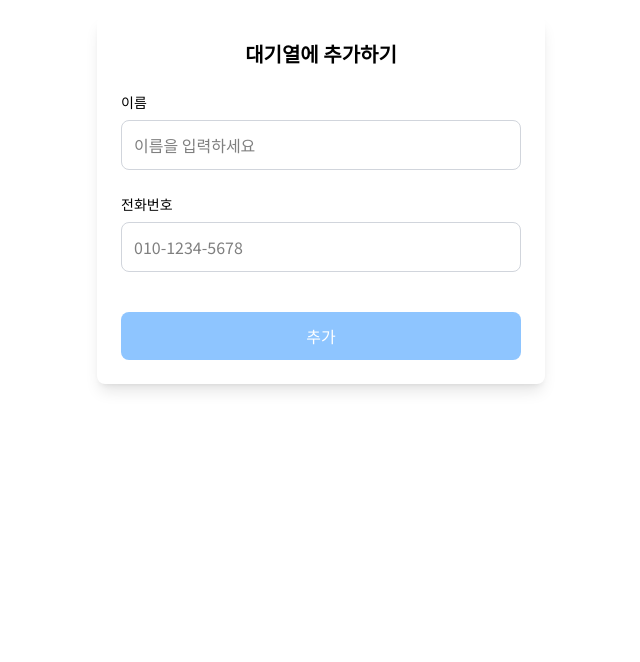
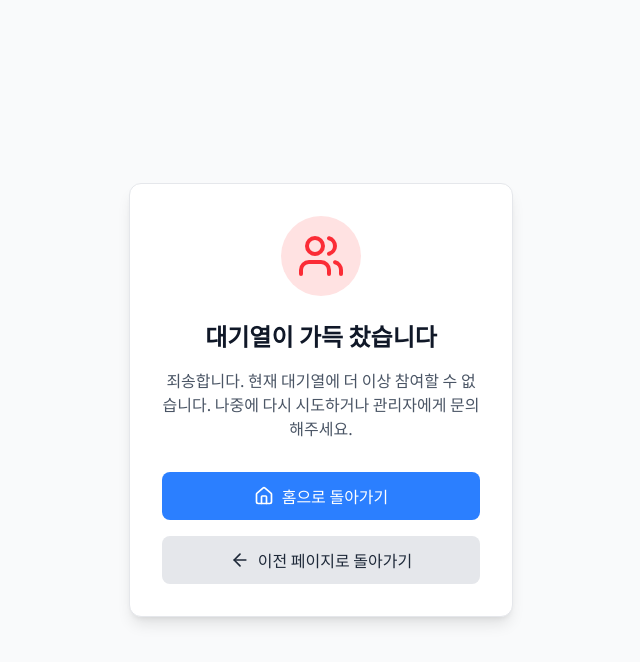
Before and after one commit to smart-lineup/frontend, a React (Vite) app: page /attendee/full in a window 1280 px wide. Shown: the top 662 px of the page, without its empty margins (319-959 px from the left). Built offline with nearby package versions, Linux system fonts and the light colour scheme; no server answers.

Commit message:
Add Attendee response feature after insert information

```diff
--- a/src/App.tsx
+++ b/src/App.tsx
@@ -17,6 +17,9 @@ import PaymentSuccessPage from './pages/payment/PaymentSuccess';
 import PricingPage from './pages/payment/Pricing';
 import SettingsPage from './pages/settings/SettingsPage';
 import FeedbackPage from './pages/feedback/feedback';
+import AttendeeFullPage from './pages/attendee/AttendeeFullPage';
+import AttendeeView from './pages/attendee/AttendeeView';
+import AttendeeViewWithoutPosition from './pages/attendee/AttendeeViewWithoutPosition';
 
 function App() {
     return (
@@ -39,6 +42,8 @@ function App() {
                         <Route path='/payment/pay/success' element={<PaymentSuccessPage />} />
                         <Route path='/settings' element={<SettingsPage/>}/>
                         <Route path="/feedback" element={<FeedbackPage />} />
+                        <Route path="/attendee/full" element={<AttendeeFullPage />} />
+                        <Route path="/attendee/view/:uuid" element={<AttendeeView />} />
                     </Routes>
                 </DarkModeProvider>
             </BrowserRouter>
--- /dev/null
+++ b/src/pages/attendee/AttendeeFullPage.tsx
@@ -0,0 +1,52 @@
+"use client"
+
+import type React from "react"
+
+import { Link } from "react-router-dom"
+import { useDarkMode } from "../../components/DarkModeContext"
+import { Users, Home, ArrowLeft } from "lucide-react"
+
+const AttendeeFullPage: React.FC = () => {
+    const { darkMode } = useDarkMode()
+
+    return (
+        <div className={darkMode ? "dark" : ""}>
+            <div className="min-h-screen bg-gray-50 dark:bg-gray-900 text-gray-900 dark:text-gray-100 transition-colors duration-200 flex items-center justify-center">
+                <div className="max-w-md w-full mx-auto p-8">
+                    <div className="bg-white dark:bg-gray-800 rounded-xl shadow-lg p-8 text-center border border-gray-200 dark:border-gray-700">
+                        <div className="flex justify-center mb-6">
+                            <div className="rounded-full bg-red-100 dark:bg-red-900/30 p-4">
+                                <Users className="h-12 w-12 text-red-500" />
+                            </div>
+                        </div>
+
+                        <h1 className="text-2xl font-bold mb-4">대기열이 가득 찼습니다</h1>
+                        <p className="text-gray-600 dark:text-gray-400 mb-8">
+                            죄송합니다. 현재 대기열에 더 이상 참여할 수 없습니다. 나중에 다시 시도하거나 관리자에게 문의해주세요.
+                        </p>
+
+                        <div className="space-y-4">
+                            <Link
+                                to="/"
+                                className="block w-full py-3 px-4 bg-blue-500 hover:bg-blue-600 text-white rounded-lg font-medium transition-colors duration-200 flex items-center justify-center"
+                            >
+                                <Home className="mr-2 h-5 w-5" />
+                                홈으로 돌아가기
+                            </Link>
+
+                            <button
+                                onClick={() => window.history.back()}
+                                className="block w-full py-3 px-4 bg-gray-200 hover:bg-gray-300 dark:bg-gray-700 dark:hover:bg-gray-600 text-gray-800 dark:text-gray-200 rounded-lg font-medium transition-colors duration-200 flex items-center justify-center"
+                            >
+                                <ArrowLeft className="mr-2 h-5 w-5" />
+                                이전 페이지로 돌아가기
+                            </button>
+                        </div>
+                    </div>
+                </div>
+            </div>
+        </div>
+    )
+}
+
+export default AttendeeFullPage
--- a/src/pages/attendee/AttendeeInputPage.tsx
+++ b/src/pages/attendee/AttendeeInputPage.tsx
@@ -1,100 +1,143 @@
-import React, { useState } from 'react';
-import { useForm } from 'react-hook-form';
-import { useParams } from "react-router-dom";
-import axios from 'axios';
-import config from '../../config';
+"use client"
 
-export interface AttendeeFormData {
-    name: string;
-    phone: string;
-    uuid: string;
-}
+import type React from "react"
+
+import { useState, useEffect } from "react"
+import { useParams, useNavigate } from "react-router-dom"
+import { useForm } from "react-hook-form"
+import axios from "axios"
+import config from "../../config"
+import { Users, ArrowRight } from "lucide-react"
 
 const AttendeeInputPage: React.FC = () => {
-    const [isSubmitting, setIsSubmitting] = useState(false);
-    const { uuid } = useParams();
+    const { uuid } = useParams<{ uuid: string }>()
+    const navigate = useNavigate()
+    const [loading, setLoading] = useState(true)
+    const [submitting, setSubmitting] = useState(false)
+    const [error, setError] = useState<string | null>(null)
 
     const {
         register,
         handleSubmit,
-        formState: { errors, isValid, isDirty },
+        formState: { errors },
+        watch,
         reset,
-        watch
-    } = useForm<AttendeeFormData>({
+    } = useForm({
         defaultValues: {
-            name: '',
-            phone: '',
-            uuid: uuid || ''
+            name: "",
+            phone: "",
         },
-        mode: 'onChange'
-    });
+    })
 
-    const handleFormSubmit = async (data: AttendeeFormData) => {
-        setIsSubmitting(true);
+    const phone = watch("phone")
+
+    const formatPhoneNumber = (value: string) => {
+        // 숫자만 추출
+        const numbers = value.replace(/\D/g, "")
+
+        // 숫자를 형식에 맞게 변환
+        if (numbers.length <= 3) {
+            return numbers
+        } else if (numbers.length <= 7) {
+            return `${numbers.slice(0, 3)}-${numbers.slice(3)}`
+        } else {
+            return `${numbers.slice(0, 3)}-${numbers.slice(3, 7)}-${numbers.slice(7, 11)}`
+        }
+    }
+
+    useEffect(() => {
+        const fetchLineInfo = async () => {
+            if (!uuid) return
+
+            setLoading(true)
             try {
-            axios.post(config.backend + "/attendee/add", {
+                const canJoinResponse = await axios.get(`${config.backend}/attendee/${uuid}/can-join`)
+                if (!canJoinResponse.data.canJoin) {
+                    navigate("/attendee/full")
+                    return
+                }
+            } catch (e) {
+                console.error("Error checking if attendee can join:", e)
+            } finally {
+                setLoading(false)
+            }
+        }
+
+        fetchLineInfo()
+    }, [])
+
+    const onSubmit = async (data: { name: string; phone: string }) => {
+        try {
+            setSubmitting(true)
+            setError(null)
+
+            await axios.post(`${config.backend}/attendee/add`, {
+                uuid,
                 name: data.name,
                 phone: data.phone,
-                uuid: data.uuid
-            }, {
-                withCredentials: true
             })
-                .then((response) => {
-                    console.log("Attendee added:", response.data);
-                    return response.data;
-                })
-                .catch((e) => {
-                    console.error("Error adding attendee:", e);
-                    throw e;
-                })
-                .finally(() => {
-                    reset();
-                });
+
+            // 성공적으로 추가되면 대기 상태 페이지로 리다이렉션
+            navigate(`/attendee/view/${uuid}?phone=${encodeURIComponent(data.phone)}`)
+        } catch (error: any) {
+            console.error("Error adding attendee:", error)
+
+            // 대기열이 가득 찼을 경우 full 페이지로 리다이렉션
+            if (
+                error.response &&
+                error.response.status === 400 &&
+                (error.response.data.message === "Queue is full" || error.response.data.message === "Cannot join queue")
+            ) {
+                navigate("/attendee/full")
+                return
+            }
+
+            setError(error.response?.data?.message || "대기열에 추가하는데 실패했습니다.")
         } finally {
-            setIsSubmitting(false);
+            setSubmitting(false)
         }
-    };
+    }
 
-    // For real-time phone number formatting
-    const phone = watch('phone');
-
-    // Format phone as user types
-    const formatPhoneNumber = (value: string) => {
-        const cleaned = value.replace(/\D/g, '');
-
-        if (cleaned.length <= 3) {
-            return cleaned;
-        } else if (cleaned.length <= 7) {
-            return `${cleaned.slice(0, 3)}-${cleaned.slice(3)}`;
-        } else {
-            return `${cleaned.slice(0, 3)}-${cleaned.slice(3, 7)}-${cleaned.slice(7, 11)}`;
+    if (loading) {
+        return (
+            <div className="min-h-screen bg-gray-50 dark:bg-gray-900 flex items-center justify-center">
+                <div className="animate-spin rounded-full h-12 w-12 border-b-2 border-blue-500"></div>
+            </div>
+        )
     }
-    };
 
     return (
-        <div className="bg-white dark:bg-gray-800 rounded-lg shadow-lg p-6 m-4 sm:mx-auto sm:max-w-md">
-            <h2 className="text-xl font-semibold mb-6 dark:text-white text-center">대기열에 추가하기</h2>
+        <div className="min-h-screen bg-gray-50 dark:bg-gray-900 text-gray-900 dark:text-gray-100 transition-colors duration-200">
+            <div className="container mx-auto px-4 py-12">
+                <div className="max-w-md mx-auto">
+                    <div className="bg-white dark:bg-gray-800 rounded-xl shadow-lg p-6 border border-gray-200 dark:border-gray-700">
+                        <div className="text-center mb-6">
+                            <div className="inline-flex items-center justify-center w-16 h-16 bg-blue-100 dark:bg-blue-900/30 rounded-full mb-4">
+                                <Users className="h-8 w-8 text-blue-600 dark:text-blue-400" />
+                            </div>
+                            <p className="text-gray-600 dark:text-gray-400 mt-2">대기열에 참여하려면 아래 정보를 입력해주세요.</p>
+                        </div>
 
-            <form onSubmit={handleSubmit(handleFormSubmit)} className="space-y-6">
+                        {error && (
+                            <div className="mb-6 p-3 bg-red-100 text-red-800 dark:bg-red-900/30 dark:text-red-300 rounded-lg text-sm">
+                                {error}
+                            </div>
+                        )}
+
+                        <form onSubmit={handleSubmit(onSubmit)}>
+                            <div className="space-y-4">
                                 <div>
-                    <label htmlFor="name" className="block text-sm font-medium mb-2 dark:text-gray-300">
+                                    <label htmlFor="name" className="block text-sm font-medium mb-1 text-gray-700 dark:text-gray-300">
                                         이름
                                     </label>
                                     <input
+                                        type="text"
                                         id="name"
-                        type="text"
-                        autoComplete="name"
-                        className={`w-full p-3 border rounded-lg dark:bg-gray-700 dark:border-gray-600 dark:text-white focus:ring-2 focus:ring-blue-500 focus:border-blue-500 transition-all ${errors.name ? 'border-red-500' : 'border-gray-300'
-                            }`}
+                                        className={`w-full p-2 border rounded-md bg-white dark:bg-gray-700 text-gray-900 dark:text-white ${errors.name ? "border-red-500" : "border-gray-300 dark:border-gray-600"}`}
                                         placeholder="이름을 입력하세요"
-                        {...register("name", {
-                            required: "이름을 입력해주세요",
-                            minLength: { value: 1, message: "이름은 최소 1자 이상이어야 합니다" }
-                        })}
+                                        {...register("name", { required: "이름을 입력해주세요" })}
                                     />
-                    {errors.name && (
-                        <p className="mt-2 text-sm text-red-500">{errors.name.message}</p>
-                    )}
+                                    {errors.name && <p className="mt-2 text-sm text-red-500">{errors.name.message}</p>}
                                 </div>
 
                                 <div>
@@ -107,72 +150,72 @@ const AttendeeInputPage: React.FC = () => {
                                             type="tel"
                                             inputMode="numeric"
                                             autoComplete="tel"
-                            className={`w-full p-3 border rounded-lg dark:bg-gray-700 dark:border-gray-600 dark:text-white focus:ring-2 focus:ring-blue-500 focus:border-blue-500 transition-all ${errors.phone ? 'border-red-500' : 'border-gray-300'
-                                }`}
+                                            className={`w-full p-3 border rounded-lg dark:bg-gray-700 dark:border-gray-600 dark:text-white focus:ring-2 focus:ring-blue-500 focus:border-blue-500 transition-all ${errors.phone ? "border-red-500" : "border-gray-300"}`}
                                             placeholder="010-1234-5678"
                                             {...register("phone", {
                                                 required: "전화번호를 입력해주세요",
                                                 pattern: {
                                                     value: /^\d{3}-\d{3,4}-\d{4}$/,
-                                    message: "올바른 전화번호 형식이 아닙니다 (예: 010-1234-5678)"
-                                }
+                                                    message: "올바른 전화번호 형식이 아닙니다 (예: 010-1234-5678)",
+                                                },
                                             })}
                                             onChange={(e) => {
-                                const formatted = formatPhoneNumber(e.target.value);
-                                e.target.value = formatted;
+                                                const formatted = formatPhoneNumber(e.target.value)
+                                                e.target.value = formatted
 
                                                 register("phone").onChange({
                                                     target: {
                                                         name: "phone",
-                                        value: formatted
-                                    }
-                                });
+                                                        value: formatted,
+                                                    },
+                                                })
                                             }}
-
                                         />
                                         {phone && phone.length > 0 && (
                                             <button
                                                 type="button"
                                                 className="absolute right-3 top-1/2 transform -translate-y-1/2 text-gray-400 hover:text-gray-600"
-                                onClick={() => reset({ ...watch(), phone: '' })}
+                                                onClick={() => reset({ ...watch(), phone: "" })}
                                             >
-                                <svg xmlns="http://www.w3.org/2000/svg" className="h-5 w-5" viewBox="0 0 20 20" fill="currentColor">
-                                    <path fillRule="evenodd" d="M10 18a8 8 0 100-16 8 8 0 000 16zM8.707 7.293a1 1 0 00-1.414 1.414L8.586 10l-1.293 1.293a1 1 0 101.414 1.414L10 11.414l1.293 1.293a1 1 0 001.414-1.414L11.414 10l1.293-1.293a1 1 0 00-1.414-1.414L10 8.586 8.707 7.293z" clipRule="evenodd" />
+                                                <svg
+                                                    xmlns="http://www.w3.org/2000/svg"
+                                                    className="h-5 w-5"
+                                                    viewBox="0 0 20 20"
+                                                    fill="currentColor"
+                                                >
+                                                    <path
+                                                        fillRule="evenodd"
+                                                        d="M10 18a8 8 0 100-16 8 8 0 000 16zM8.707 7.293a1 1 0 00-1.414 1.414L8.586 10l-1.293 1.293a1 1 0 101.414 1.414L10 11.414l1.293 1.293a1 1 0 001.414-1.414L11.414 10l1.293-1.293a1 1 0 00-1.414-1.414L10 8.586 8.707 7.293z"
+                                                        clipRule="evenodd"
+                                                    />
                                                 </svg>
                                             </button>
                                         )}
                                     </div>
-                    {errors.phone && (
-                        <p className="mt-2 text-sm text-red-500">{errors.phone.message}</p>
-                    )}
+                                    {errors.phone && <p className="mt-2 text-sm text-red-500">{errors.phone.message}</p>}
                                 </div>
 
-                <div className="flex justify-center pt-4">
                                 <button
                                     type="submit"
-                        disabled={!isValid}
-                        className={`w-full px-4 py-3 rounded-lg transition-colors focus:outline-none focus:ring-2 focus:ring-blue-500 ${
-                            !isValid || isSubmitting
-                                ? 'bg-blue-300 text-white cursor-not-allowed'
-                                : 'bg-blue-500 hover:bg-blue-600 text-white'
-                        }`}
+                                    disabled={submitting}
+                                    className="w-full py-3 px-4 bg-blue-600 hover:bg-blue-700 text-white rounded-lg font-medium transition-colors duration-200 flex items-center justify-center"
                                 >
-                        {isSubmitting ? (
-                            <span className="flex items-center justify-center">
-                                <svg className="animate-spin -ml-1 mr-3 h-5 w-5 text-white" xmlns="http://www.w3.org/2000/svg" fill="none" viewBox="0 0 24 24">
-                                    <circle className="opacity-25" cx="12" cy="12" r="10" stroke="currentColor" strokeWidth="4"></circle>
-                                    <path className="opacity-75" fill="currentColor" d="M4 12a8 8 0 018-8V0C5.373 0 0 5.373 0 12h4zm2 5.291A7.962 7.962 0 014 12H0c0 3.042 1.135 5.824 3 7.938l3-2.647z"></path>
-                                </svg>
-                                처리중...
-                            </span>
+                                    {submitting ? (
+                                        <div className="animate-spin rounded-full h-5 w-5 border-b-2 border-white"></div>
                                     ) : (
-                            '추가'
+                                        <>
+                                            대기열에 참여하기
+                                            <ArrowRight className="ml-2 h-5 w-5" />
+                                        </>
                                     )}
                                 </button>
                             </div>
                         </form>
                     </div>
-    );
-};
+                </div>
+            </div>
+        </div>
+    )
+}
 
-export default AttendeeInputPage;
+export default AttendeeInputPage
--- /dev/null
+++ b/src/pages/attendee/AttendeeViewWithoutPosition.tsx
@@ -0,0 +1,16 @@
+import { CheckCircle } from "lucide-react"
+
+const AttendeeViewWithoutPosition: React.FC = () => {
+    return (
+        <div className="rounded-lg bg-green-100 p-6 text-green-800 dark:bg-green-900 dark:text-green-200">
+            <div className="flex justify-center mb-4">
+                <CheckCircle className="h-12 w-12 text-green-500" />
+            </div>
+            <p className="text-xl font-bold">신청이 완료되었습니다!</p>
+            <p className="mt-2">대기열에 성공적으로 등록되었습니다.</p>
+            <p className="mt-4 text-sm">입장 순서가 되면 안내해 드리겠습니다.</p>
+        </div>
+    )
+}
+
+export default AttendeeViewWithoutPosition
--- a/src/pages/line/LineHeader.tsx
+++ b/src/pages/line/LineHeader.tsx
@@ -86,10 +86,9 @@ const LineHeader: React.FC<LineHeaderProps> = ({
                 <button
                     onClick={onExcelDownload}
                     className={`flex items-center rounded-lg px-3 py-2 text-sm font-medium ${role === "FREE"
-                            ? "cursor-not-allowed bg-gray-200 text-gray-500 dark:bg-gray-800 dark:text-gray-500"
+                            ? "bg-gray-200 text-gray-700 hover:bg-gray-300 dark:bg-gray-700 dark:text-gray-200 dark:hover:bg-gray-600"
                             : "bg-gray-200 text-gray-700 hover:bg-gray-300 dark:bg-gray-700 dark:text-gray-200 dark:hover:bg-gray-600"
                         }`}
-                    disabled={role === "FREE"}
                 >
                     <Download size={16} className="mr-1" />
                     엑셀 다운로드
@@ -98,10 +97,9 @@ const LineHeader: React.FC<LineHeaderProps> = ({
                 <button
                     onClick={onExcelUpload}
                     className={`flex items-center rounded-lg px-3 py-2 text-sm font-medium ${role === "FREE"
-                            ? "cursor-not-allowed bg-gray-200 text-gray-500 dark:bg-gray-800 dark:text-gray-500"
+                            ? "bg-gray-200 text-gray-700 hover:bg-gray-300 dark:bg-gray-700 dark:text-gray-200 dark:hover:bg-gray-600"
                             : "bg-gray-200 text-gray-700 hover:bg-gray-300 dark:bg-gray-700 dark:text-gray-200 dark:hover:bg-gray-600"
                         }`}
-                    disabled={role === "FREE"}
                 >
                     <Upload size={16} className="mr-1" />
                     엑셀 업로드
--- a/src/pages/line/LinePage.tsx
+++ b/src/pages/line/LinePage.tsx
@@ -39,7 +39,7 @@ const LinePage: React.FC = () => {
   const [showExcelUpload, setShowExcelUpload] = useState(false)
   const [excelData, setExcelData] = useState<any[]>([])
   const [isUploading, setIsUploading] = useState(false)
-  const fileInputRef = useRef<HTMLInputElement>(null)
+  const fileInputRef = useRef<HTMLInputElement | null>(null)
   const [editingAttendee, setEditingAttendee] = useState<{ queueId: number; attendee: Attendee } | null>(null)
   const [limitModal, setLimitModal] = useState({
     isOpen: false,
--- a/src/pages/line/LineSettingsModal.tsx
+++ b/src/pages/line/LineSettingsModal.tsx
@@ -32,7 +32,6 @@ const LineSettingsModal: React.FC<LineSettingsModalProps> = ({
 }) => {
     if (!isOpen) return null
 
-    // updateQueuePositionVisibility 함수를 수정하여 서버에 요청 후 성공 시 콜백을 호출하도록 변경
     const updateQueuePositionVisibility = async (newValue: boolean) => {
         if (!selectedLineId) return
 
@@ -43,18 +42,17 @@ const LineSettingsModal: React.FC<LineSettingsModalProps> = ({
                 { withCredentials: true },
             )
             console.log("Queue position visibility updated successfully")
-            // 성공적으로 업데이트되면 상태 변경
+
             onToggleShowQueuePositionToAttendee()
         } catch (error) {
             console.error("Failed to update queue position visibility:", error)
         }
     }
 
-    // handleToggleQueuePosition 함수를 수정하여 상태 변경 전에 서버 요청을 보내도록 변경
+
     const handleToggleQueuePosition = () => {
         const newValue = !showQueuePositionToAttendee
         updateQueuePositionVisibility(newValue)
-        // onToggleShowQueuePositionToAttendee() 호출은 updateQueuePositionVisibility 내부로 이동
     }
 
     return (
--- a/src/pages/login/LoginPage.tsx
+++ b/src/pages/login/LoginPage.tsx
@@ -13,6 +13,7 @@ interface LoginInput {
 
 const LoginPage: React.FC = () => {
     const navigate = useNavigate();
+    const { fetchUser } = useAuth();
     const moveSignup = () => {
         navigate("/signup");
     };
@@ -35,11 +36,12 @@ const LoginPage: React.FC = () => {
     }
 
     const login: SubmitHandler<LoginInput> = async (data) => {
-        const { fetchUser } = useAuth();
         try {
-            const response = await axios.post(`${config.backend}/auth/login`, {
+            await axios.post(`${config.backend}/auth/login`, {
                 email: data.email,
                 password: data.password
+            }, {
+                withCredentials: true
             });
             await fetchUser();
             navigate('/');
```
Also changed, not shown: src/pages/attendee/AttendeeView.tsx (+44 -58 lines). Lines whose indentation alone changed are shown as unchanged.
